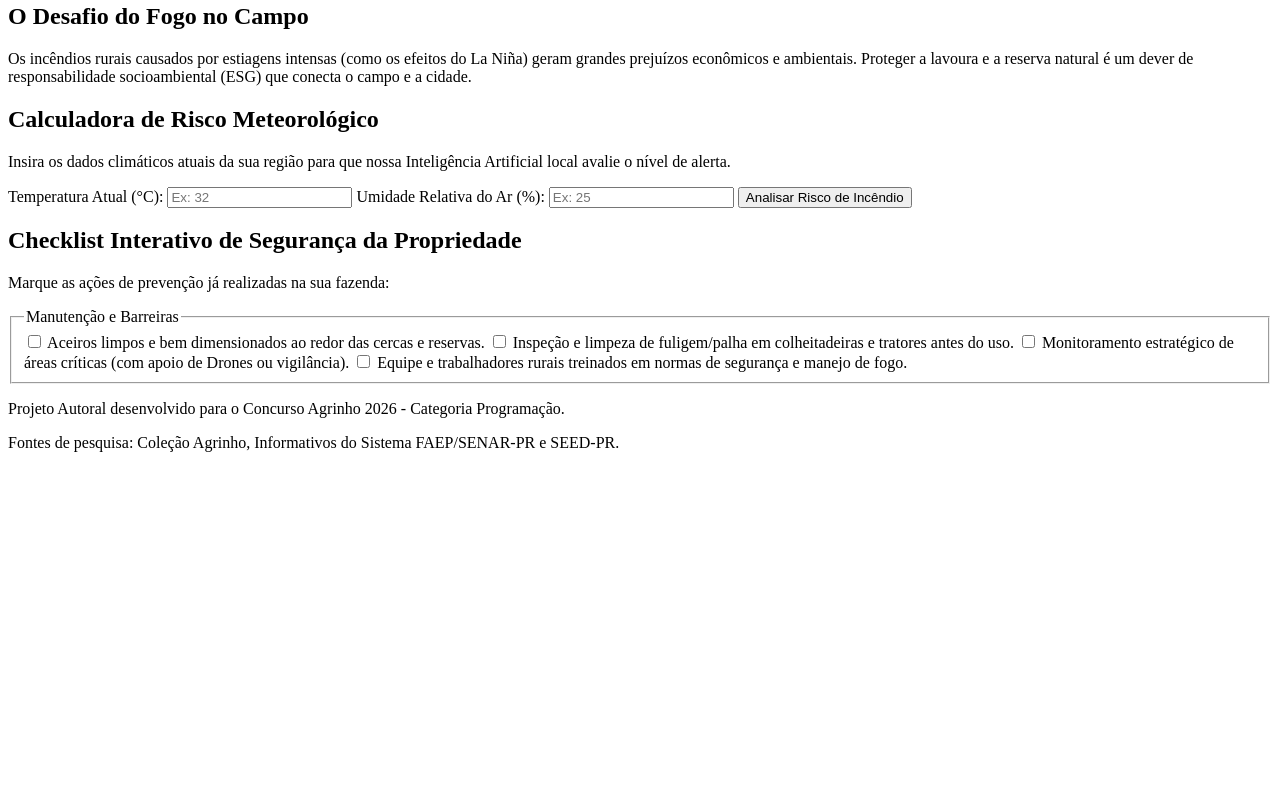
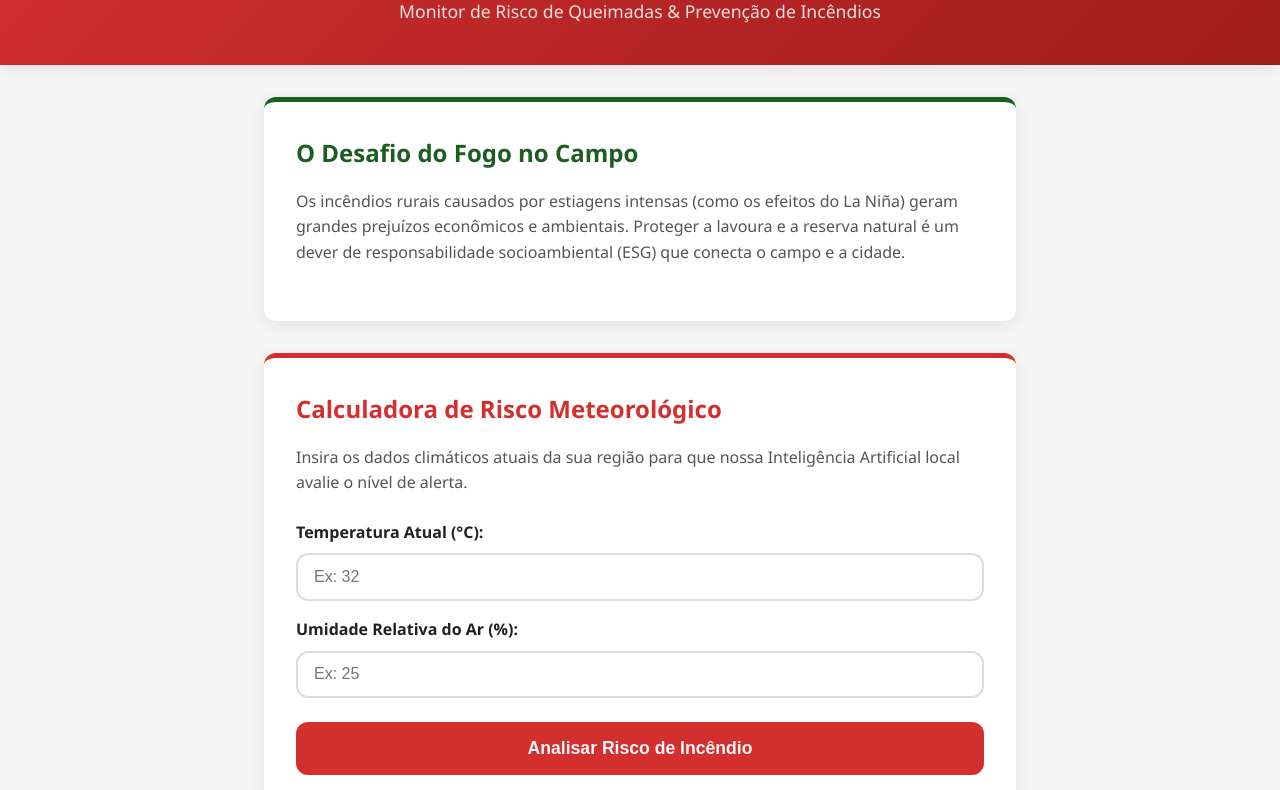
Before and after one commit to Juliasouza10/simuladordeincendio, a plain HTML site: page index.html in a window 1280 px wide. Shown: the part 115-905 px from the top of the page. Before the commit the page ends 800 px from the top, so only its background shows below. Drawn offline with Linux system fonts and the light colour scheme.

Commit message:
Update style.css

```diff
--- a/style.css
+++ b/style.css
@@ -1,74 +1,242 @@
 
-<!DOCTYPE html>
-<html lang="pt-BR">
-<head>
-    <meta charset="UTF-8">
-    <meta name="viewport" content="width=device-width, initial-scale=1.0">
-    <title>Monitor de Risco de Queimadas | Agrinho 2026</title>
-    <link rel="stylesheet" href="style.css">
-</head>
-<body>
+/* ==========================================================================
+   1. CONFIGURAÇÕES INICIAIS, VARIÁVEIS (PALETA) E RESET GLOBAL
+   ========================================================================== */
+:root {
+    /* Paleta de Cores de Alto Contraste (Fogo, Alerta e Agro Sustentável) */
+    --cor-primaria: #D32F2F;      /* Vermelho Alerta (Urgência e Fogo) */
+    --cor-secundaria: #1B5E20;    /* Verde Floresta Escuro (Agro Sustentável) */
+    --cor-escura: #212121;        /* Cinza Grafite Escuro (Máxima legibilidade para textos) */
+    --cor-clara: #F5F5F5;         /* Branco Gelo/Cinza Claro (Fundo suave) */
+    --cor-fundo-card: #FFFFFF;    /* Branco Puro (Contraste para seções) */
+    --cor-erro: #B71C1C;          /* Vermelho Escuro para mensagens de erro */
 
-    <header>
-        <h1>Guardião Rural</h1>
-        <p>Monitor de Risco de Queimadas & Prevenção de Incêndios</p>
-    </header>
+    /* Tipografia e Bordas */
+    --fonte-principal: 'Segoe UI', Tahoma, Geneva, Verdana, sans-serif;
+    --borda-raio: 12px;           /* Bordas arredondadas modernas */
+    --sombra-suave: 0 4px 15px rgba(0, 0, 0, 0.08);
+    --transicao: all 0.3s ease;
+}
 
-    <main>
+/* Reset Global para consistência entre navegadores */
+* {
+    margin: 0;
+    padding: 0;
+    box-sizing: border-box;
+}
 
-        <section id="contexto">
-            <h2>O Desafio do Fogo no Campo</h2>
-            <p>
-                Os incêndios rurais causados por estiagens intensas (como os efeitos do La Niña) geram grandes prejuízos econômicos e ambientais. Proteger a lavoura e a reserva natural é um dever de responsabilidade socioambiental (ESG) que conecta o campo e a cidade.
-            </p>
-        </section>
+body {
+    font-family: var(--fonte-principal);
+    background-color: var(--cor-clara);
+    color: var(--cor-escura);
+    line-height: 1.6;
+    padding: 0;
+}
 
-        <section id="calculadora-risco">
-            <h2>Calculadora de Risco Meteorológico</h2>
-            <p>Insira os dados climáticos atuais da sua região para que nossa Inteligência Artificial local avalie o nível de alerta.</p>
+/* ==========================================================================
+   2. LAYOUT E ESTRUTURA SEMÂNTICA
+   ========================================================================== */
 
-            <form id="formulario-clima">
-                <label for="temperatura">Temperatura Atual (°C):</label>
-                <input type="number" id="temperatura" name="temperatura" placeholder="Ex: 32" required>
+/* Cabeçalho Principal */
+header {
+    background: linear-gradient(135deg, var(--cor-primaria), #9E1C1C);
+    color: var(--cor-clara);
+    text-align: center;
+    padding: 2.5rem 1rem;
+    box-shadow: var(--sombra-suave);
+}
 
-                <label for="umidade">Umidade Relativa do Ar (%):</label>
-                <input type="number" id="umidade" name="umidade" placeholder="Ex: 25" required>
+header h1 {
+    font-size: 2.5rem;
+    font-weight: 700;
+    letter-spacing: 1px;
+    margin-bottom: 0.5rem;
+}
 
-                <button type="submit">Analisar Risco de Incêndio</button>
-            </form>
+header p {
+    font-size: 1.1rem;
+    opacity: 0.9;
+}
 
-            <article id="painel-resultado" aria-live="polite">
-                </article>
-        </section>
+/* Container do Conteúdo */
+main {
+    max-width: 800px;
+    margin: 2rem auto;
+    padding: 0 1.5rem;
+    display: flex;
+    flex-direction: column;
+    gap: 2rem; /* Espaçamento moderno entre as seções */
+}
 
-        <section id="checklist-seguranca">
-            <h2>Checklist Interativo de Segurança da Propriedade</h2>
-            <p>Marque as ações de prevenção já realizadas na sua fazenda:</p>
+/* Estilização Geral das Seções (Estilo Cards Modernos) */
+section {
+    background-color: var(--cor-fundo-card);
+    padding: 2rem;
+    border-radius: var(--borda-raio);
+    box-shadow: var(--sombra-suave);
+    border-top: 5px solid var(--cor-primaria); /* Detalhe em vermelho no topo do card */
+}
 
-            <fieldset>
-                <legend>Manutenção e Barreiras</legend>
-                <label>
-                    <input type="checkbox" name="item-checklist" value="aceiros"> Aceiros limpos e bem dimensionados ao redor das cercas e reservas.
-                </label>
-                <label>
-                    <input type="checkbox" name="item-checklist" value="maquinas"> Inspeção e limpeza de fuligem/palha em colheitadeiras e tratores antes do uso.
-                </label>
-                <label>
-                    <input type="checkbox" name="item-checklist" value="drones"> Monitoramento estratégico de áreas críticas (com apoio de Drones ou vigilância).
-                </label>
-                <label>
-                    <input type="checkbox" name="item-checklist" value="treinamento"> Equipe e trabalhadores rurais treinados em normas de segurança e manejo de fogo.
-                </label>
-            </fieldset>
-        </section>
+section h2 {
+    color: var(--cor-primaria);
+    margin-bottom: 1rem;
+    font-size: 1.5rem;
+    display: flex;
+    align-items: center;
+}
 
-    </main>
+section p {
+    color: #555;
+    margin-bottom: 1.5rem;
+}
 
-    <footer>
-        <p>Projeto Autoral desenvolvido para o Concurso Agrinho 2026 - Categoria Programação.</p>
-        <p>Fontes de pesquisa: Coleção Agrinho, Informativos do Sistema FAEP/SENAR-PR e SEED-PR.</p>
-    </footer>
+/* Exceção visual: Seção de Contexto ganha um tom verde para equilibrar o Agro */
+#contexto {
+    border-top: 5px solid var(--cor-secundaria);
+}
+#contexto h2 {
+    color: var(--cor-secundaria);
+}
 
-    <script src="script.js"></script>
-</body>
-</html>
+/* ==========================================================================
+   3. COMPONENTES INTERATIVOS (FORMULÁRIOS, BOTÕES E CHECKLIST)
+   ========================================================================== */
+
+/* Formulário de Clima */
+#formulario-clima {
+    display: flex;
+    flex-direction: column;
+    gap: 1rem;
+}
+
+#formulario-clima label {
+    font-weight: 600;
+    color: var(--cor-escura);
+    margin-bottom: -0.5rem;
+}
+
+#formulario-clima input[type="number"] {
+    padding: 0.8rem 1rem;
+    border: 2px solid #DDD;
+    border-radius: var(--borda-raio);
+    font-size: 1rem;
+    transition: var(--transicao);
+    width: 100%;
+}
+
+/* Efeito de Foco moderno no Input */
+#formulario-clima input[type="number"]:focus {
+    border-color: var(--cor-primaria);
+    outline: none;
+    box-shadow: 0 0 0 3px rgba(211, 47, 47, 0.2);
+}
+
+/* Botão de Envio Estilizado */
+#formulario-clima button {
+    background-color: var(--cor-primaria);
+    color: var(--cor-clara);
+    border: none;
+    padding: 1rem;
+    font-size: 1.1rem;
+    font-weight: bold;
+    border-radius: var(--borda-raio);
+    cursor: pointer;
+    transition: var(--transicao);
+    margin-top: 0.5rem;
+}
+
+#formulario-clima button:hover {
+    background-color: #B71C1C;
+    transform: translateY(-2px); /* Efeito flutuante moderno */
+    box-shadow: 0 6px 20px rgba(183, 28, 28, 0.3);
+}
+
+#formulario-clima button:active {
+    transform: translateY(0);
+}
+
+/* Checklist de Segurança (Fieldset e Checkboxes) */
+fieldset {
+    border: 2px solid #E0E0E0;
+    border-radius: var(--borda-raio);
+    padding: 1.5rem;
+    display: flex;
+    flex-direction: column;
+    gap: 1rem;
+}
+
+legend {
+    font-weight: bold;
+    padding: 0 0.5rem;
+    color: var(--cor-secundaria);
+}
+
+#checklist-seguranca label {
+    display: flex;
+    align-items: flex-start;
+    gap: 0.8rem;
+    cursor: pointer;
+    padding: 0.5rem;
+    border-radius: 6px;
+    transition: var(--transicao);
+}
+
+#checklist-seguranca label:hover {
+    background-color: rgba(27, 94, 32, 0.05); /* Destaque sutil ao passar o mouse */
+}
+
+#checklist-seguranca input[type="checkbox"] {
+    accent-color: var(--cor-secundaria); /* Altera a cor do check interno para verde */
+    width: 1.2rem;
+    height: 1.2rem;
+    margin-top: 0.2rem;
+}
+
+/* ==========================================================================
+   4. DINÂMICOS (PAINEL DE RESULTADO E ERRO VIA JAVASCRIPT)
+   ========================================================================== */
+#painel-resultado {
+    margin-top: 1.5rem;
+    border-radius: var(--borda-raio);
+    transition: var(--transicao);
+}
+
+/* Classes utilitárias que o JavaScript usará para injetar os estilos na tela */
+.mensagem-erro {
+    padding: 1rem;
+    background-color: #FFEBEE;
+    border-left: 5px solid var(--cor-erro);
+    color: var(--cor-erro);
+    font-weight: bold;
+    border-radius: 4px;
+}
+
+.resultado-alerta {
+    padding: 1.5rem;
+    background-color: #FFF3E0;
+    border-left: 5px solid #FF9800; /* Laranja para risco moderado */
+    color: #E65100;
+}
+
+.resultado-perigo {
+    padding: 1.5rem;
+    background-color: #FFEBEE;
+    border-left: 5px solid var(--cor-primaria); /* Vermelho para risco alto */
+    color: var(--cor-erro);
+}
+
+/* ==========================================================================
+   5. RODAPÉ
+   ========================================================================== */
+footer {
+    text-align: center;
+    padding: 2rem 1rem;
+    background-color: var(--cor-escura);
+    color: #AAA;
+    font-size: 0.9rem;
+    margin-top: 4rem;
+}
+
+footer p {
+    margin-bottom: 0.5rem;
+}
```
